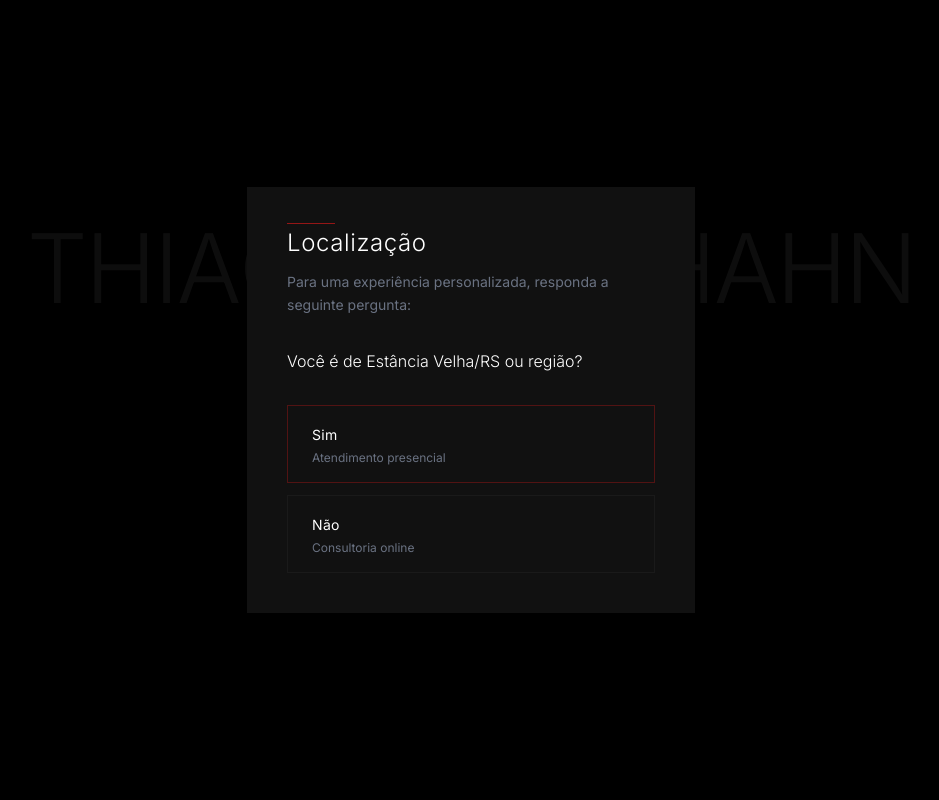
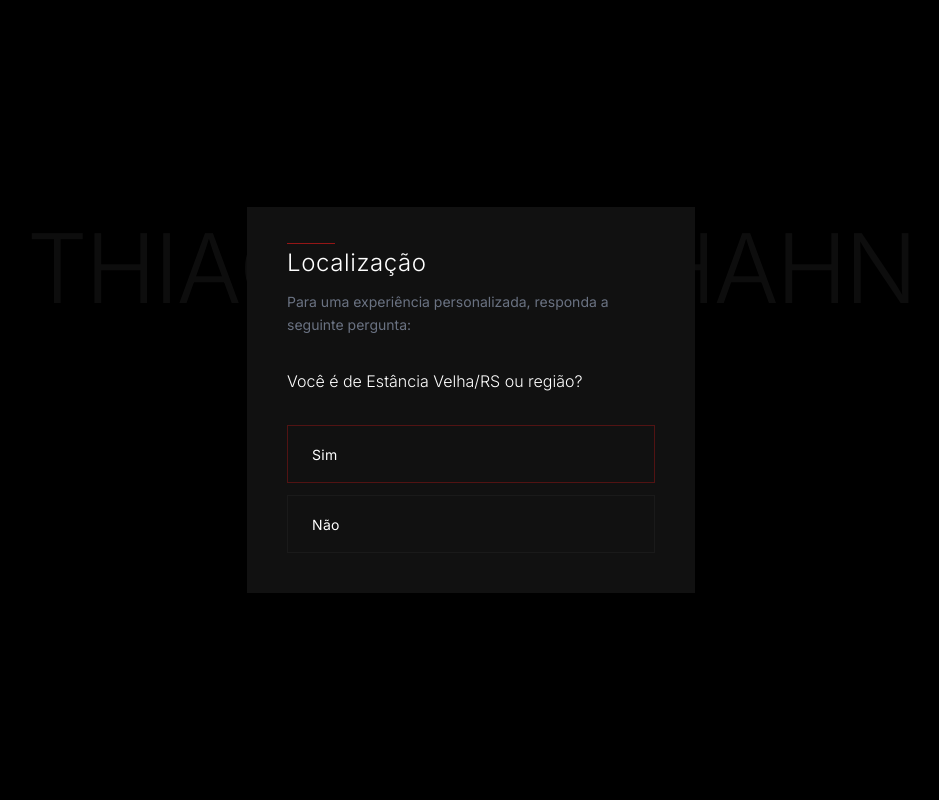
Before and after one commit to Matheus-Berghahn/Thiago-berghahn-personal, a Next.js app: page / in a window 1280 px wide. Shown: the top 800 px of the page, without its empty margins (169-1108 px from the left). Built offline with nearby package versions, Linux system fonts and the light colour scheme.

Commit message:
Add files via upload

```diff
--- a/app/components/Modal.tsx
+++ b/app/components/Modal.tsx
@@ -41,7 +41,6 @@ export const Modal = ({ isOpen, onSelect }: ModalProps) => {
                 className="w-full px-6 py-4 bg-transparent border border-red-700/50 hover:bg-red-700/10 text-white transition-all duration-300 text-left group"
               >
                 <span className="text-sm tracking-wide">Sim</span>
-                <span className="block text-xs text-gray-500 mt-1 group-hover:text-red-400 transition-colors">Atendimento presencial</span>
               </button>
 
               <button
@@ -49,7 +48,6 @@ export const Modal = ({ isOpen, onSelect }: ModalProps) => {
                 className="w-full px-6 py-4 bg-transparent border border-neutral-700 hover:border-red-700/30 text-white transition-all duration-300 text-left group"
               >
                 <span className="text-sm tracking-wide">Não</span>
-                <span className="block text-xs text-gray-500 mt-1 group-hover:text-red-400 transition-colors">Consultoria online</span>
               </button>
             </div>
           </motion.div>
```
